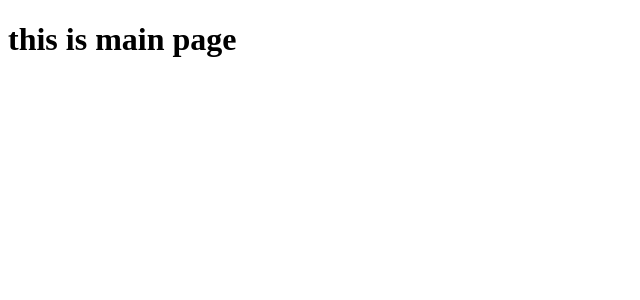
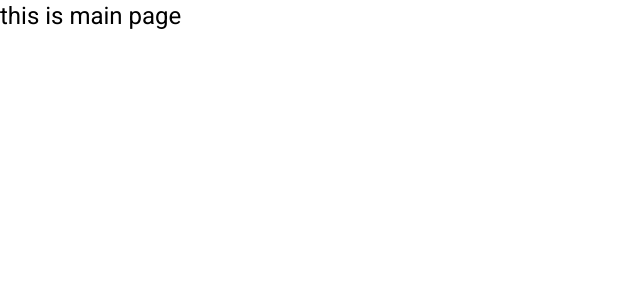
Before and after one commit to PouryaT/steam-clone, an Angular app: page / in a window 1280 px wide. Shown: the top 300 px of the page, without its empty margins (0-640 px from the left). Built offline with nearby package versions, Linux system fonts and the light colour scheme.

Commit message:
added base structure 2

```diff
--- a/angular.json
+++ b/angular.json
@@ -28,6 +28,7 @@
               "src/assets"
             ],
             "styles": [
+              "src/custom-theme.scss",
               "src/styles.sass"
             ],
             "scripts": []
--- a/package.json
+++ b/package.json
@@ -11,10 +11,12 @@
   "private": true,
   "dependencies": {
     "@angular/animations": "^14.2.0",
+    "@angular/cdk": "^13.0.0",
     "@angular/common": "^14.2.0",
     "@angular/compiler": "^14.2.0",
     "@angular/core": "^14.2.0",
     "@angular/forms": "^14.2.0",
+    "@angular/material": "^13.0.0",
     "@angular/platform-browser": "^14.2.0",
     "@angular/platform-browser-dynamic": "^14.2.0",
     "@angular/router": "^14.2.0",
--- a/src/app/app.component.html
+++ b/src/app/app.component.html
@@ -1 +1,3 @@
-<app-main-page></app-main-page>
+<body>
+    <app-main-page></app-main-page>
+</body>
--- a/src/app/app.module.ts
+++ b/src/app/app.module.ts
@@ -4,6 +4,7 @@
 import { AppComponent } from './app.component';
 import { MainPageComponent } from './main-page/main-page.component';
 import { HeaderComponent } from './header/header.component';
+import { BrowserAnimationsModule } from '@angular/platform-browser/animations';
 
 @NgModule({
   declarations: [
@@ -12,7 +13,8 @@
     HeaderComponent
   ],
   imports: [
-    BrowserModule
+    BrowserModule,
+    BrowserAnimationsModule
   ],
   providers: [],
   bootstrap: [AppComponent]
--- /dev/null
+++ b/src/custom-theme.scss
@@ -0,0 +1,38 @@
+
+// Custom Theming for Angular Material
+// For more information: https://material.angular.io/guide/theming
+@use '@angular/material' as mat;
+// Plus imports for other components in your app.
+
+// Include the common styles for Angular Material. We include this here so that you only
+// have to load a single css file for Angular Material in your app.
+// Be sure that you only ever include this mixin once!
+@include mat.core();
+
+// Define the palettes for your theme using the Material Design palettes available in palette.scss
+// (imported above). For each palette, you can optionally specify a default, lighter, and darker
+// hue. Available color palettes: https://material.io/design/color/
+$Last-Train1401-primary: mat.define-palette(mat.$indigo-palette);
+$Last-Train1401-accent: mat.define-palette(mat.$pink-palette, A200, A100, A400);
+
+// The warn palette is optional (defaults to red).
+$Last-Train1401-warn: mat.define-palette(mat.$red-palette);
+
+// Create the theme object. A theme consists of configurations for individual
+// theming systems such as "color" or "typography".
+$Last-Train1401-theme: mat.define-light-theme((
+  color: (
+    primary: $Last-Train1401-primary,
+    accent: $Last-Train1401-accent,
+    warn: $Last-Train1401-warn,
+  )
+));
+
+// Include theme styles for core and each component used in your app.
+// Alternatively, you can import and @include the theme mixins for each component
+// that you are using.
+@include mat.all-component-themes($Last-Train1401-theme);
+
+
+html, body { height: 100%; }
+body { margin: 0; font-family: Roboto, "Helvetica Neue", sans-serif; }
--- a/src/index.html
+++ b/src/index.html
@@ -6,8 +6,11 @@
   <base href="/">
   <meta name="viewport" content="width=device-width, initial-scale=1">
   <link rel="icon" type="image/x-icon" href="favicon.ico">
+  <link rel="preconnect" href="https://fonts.gstatic.com">
+  <link href="https://fonts.googleapis.com/css2?family=Roboto:wght@300;400;500&display=swap" rel="stylesheet">
+  <link href="https://fonts.googleapis.com/icon?family=Material+Icons" rel="stylesheet">
 </head>
-<body>
+<body class="mat-typography">
   <app-root></app-root>
 </body>
 </html>
```
Also changed, not shown: 1 other file (tests, documents, lock files or other folders).
